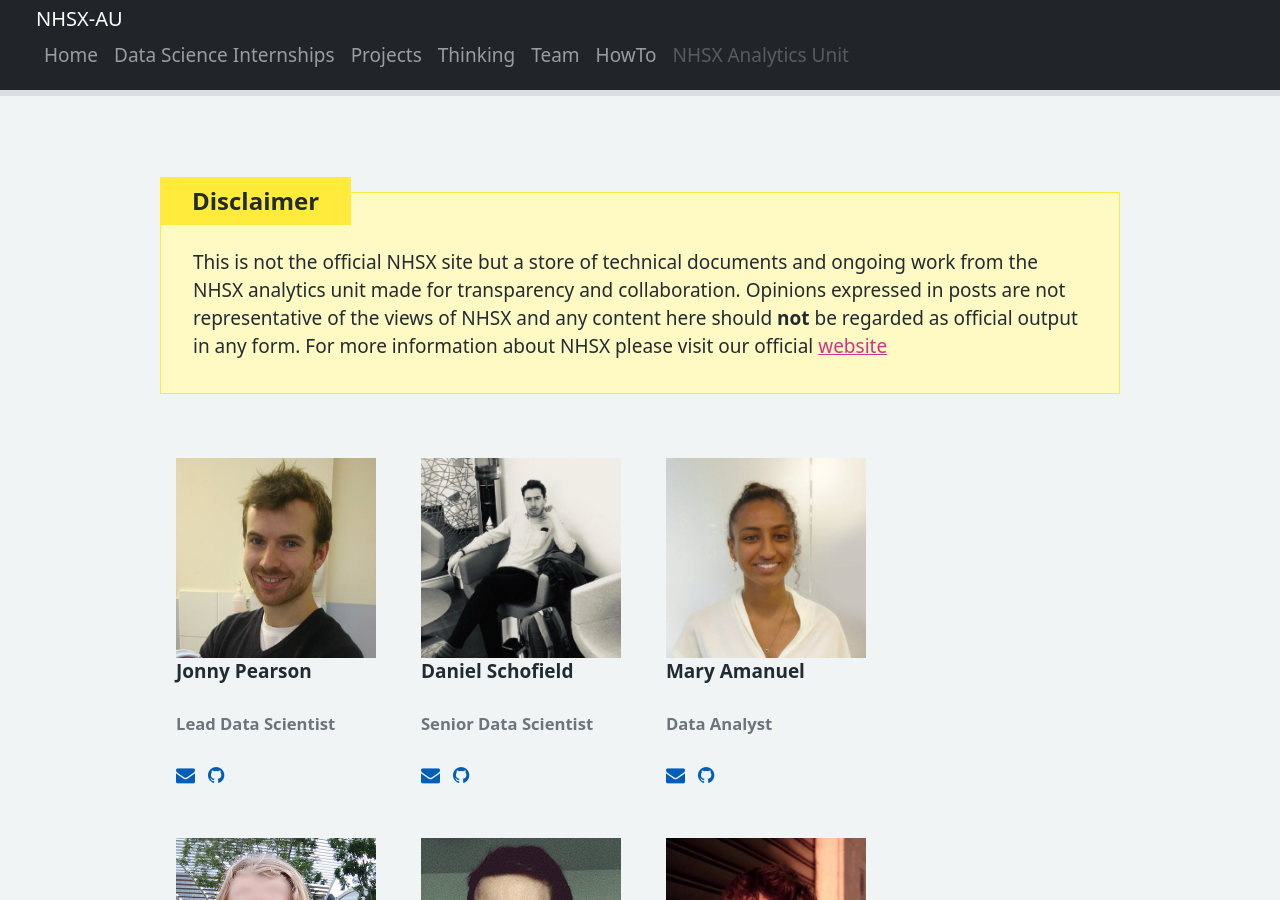
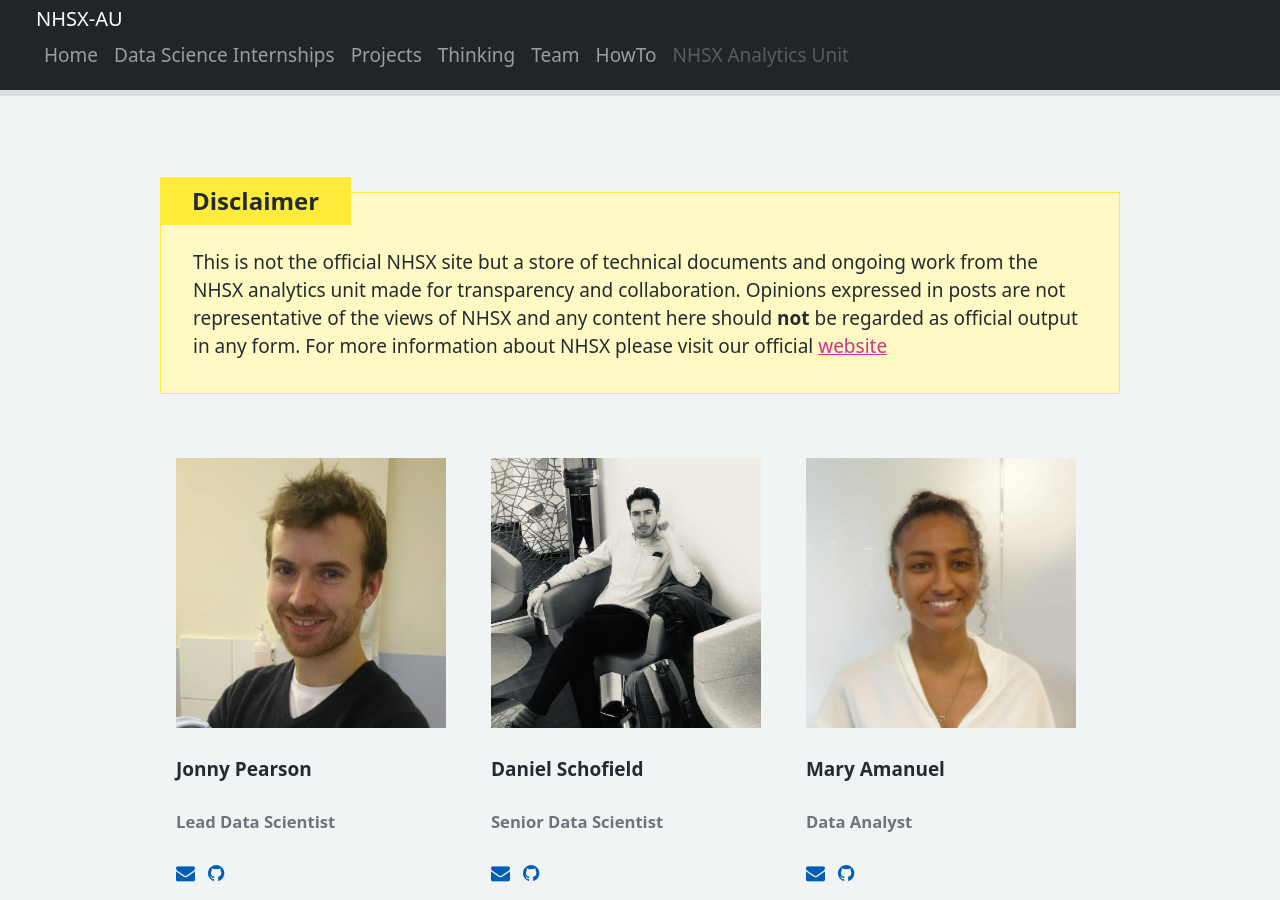
Before and after one commit to nhsx/AnalyticsUnit, a Jekyll site: the page built from team.md, in a window 1280 px wide and 900 px high. Built offline with Jekyll 4.4.1, drawn with Linux system fonts in a browser that asks for light colours.

Commit message:
better team layout

```diff
--- a/_layouts/team.html
+++ b/_layouts/team.html
@@ -4,15 +4,20 @@ description: Template for team page
 ---
 
 <ul class="list-inline">
-
   {% for member in site.data.team %}
 
   <li class="list-inline-item" style="padding: 1rem">
     <div class="media team-member">
-        <img class="mr-3" src="{{ member.image | relative_url }}" width="200" height="200">
+      <img
+        class="mr-3"
+        src="{{ member.image | relative_url }}"
+        width="270"
+        height="270"
+      />
+     </div>
+    </br>
       <div class="media-body">
-        <h5 id="{{ member.name | strip | url_encode }}">{{ member.name }}
-        </h5>
+        <h5 id="{{ member.name | strip | url_encode }}">{{ member.name }}</h5>
         <h5 id="{{ member.role | strip | url_encode }}">
           {% if member.role %}
           <small class="text-muted">{{ member.role }}</small>
@@ -22,36 +27,38 @@ description: Template for team page
         {{ member.description | markdownify }}
 
         <ul class="list-inline">
-
           {% if member.email %}
           <li class="list-inline-item">
-            <a href="mailto:{{ member.email }}"><i class="fa fa-envelope"></i></a>
+            <a href="mailto:{{ member.email }}"
+              ><i class="fa fa-envelope"></i
+            ></a>
+          </li>
+          {% endif %} {% if member.twitter %}
+          <li class="list-inline-item">
+            <a href="https://twitter.com/{{ member.twitter }}"
+              ><i class="fa fa-twitter"></i
+            ></a>
+          </li>
+          {% endif %} {% if member.github %}
+          <li class="list-inline-item">
+            <a href="https://github.com/{{ member.github }}"
+              ><i class="fa fa-github"></i
+            ></a>
+          </li>
+          {% endif %} {% if member.orcid %}
+          <li class="list-inline-item">
+            <a href="https://orcid.org/{{ member.orcid }}"
+              ><img
+                class="orcid"
+                src="{{ '/assets/orcid.png' | relative_url }}"
+                width="20"
+                height="20"
+            /></a>
           </li>
           {% endif %}
-
-        {% if member.twitter %}
-        <li class="list-inline-item">
-            <a href="https://twitter.com/{{ member.twitter }}"><i class="fa fa-twitter"></i></a>
-        </li>
-        {% endif %}
-
-        {% if member.github %}
-        <li class="list-inline-item">
-            <a href="https://github.com/{{ member.github }}"><i class="fa fa-github"></i></a>
-        </li>
-        {% endif %}
-
-        {% if member.orcid %}
-        <li class="list-inline-item">
-            <a href="https://orcid.org/{{ member.orcid }}"><img class="orcid" src="{{ '/assets/orcid.png' | relative_url }}" width="20" height="20"></a>
-        </li>
-        {% endif %}
-
         </ul>
-    </div>
       </div>
   </li>
 
   {% endfor %}
-
 </ul>
```
Lines whose indentation alone changed are shown as unchanged.
